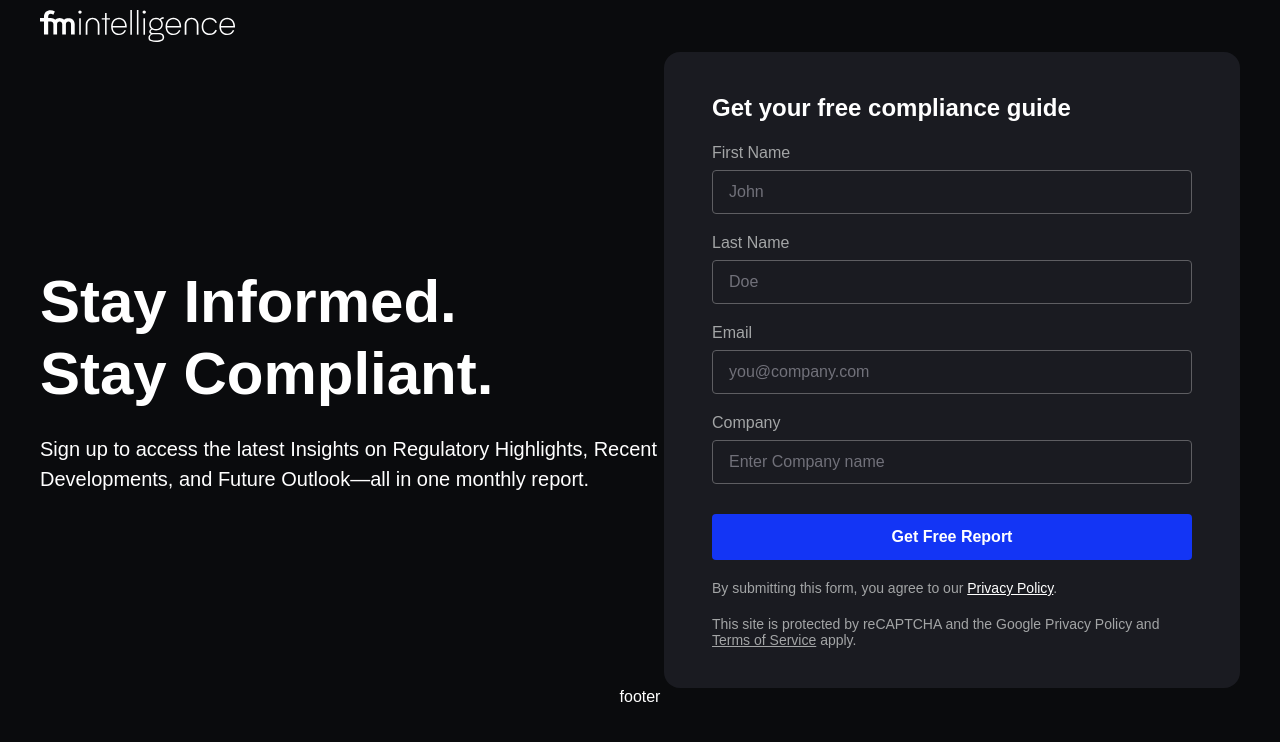
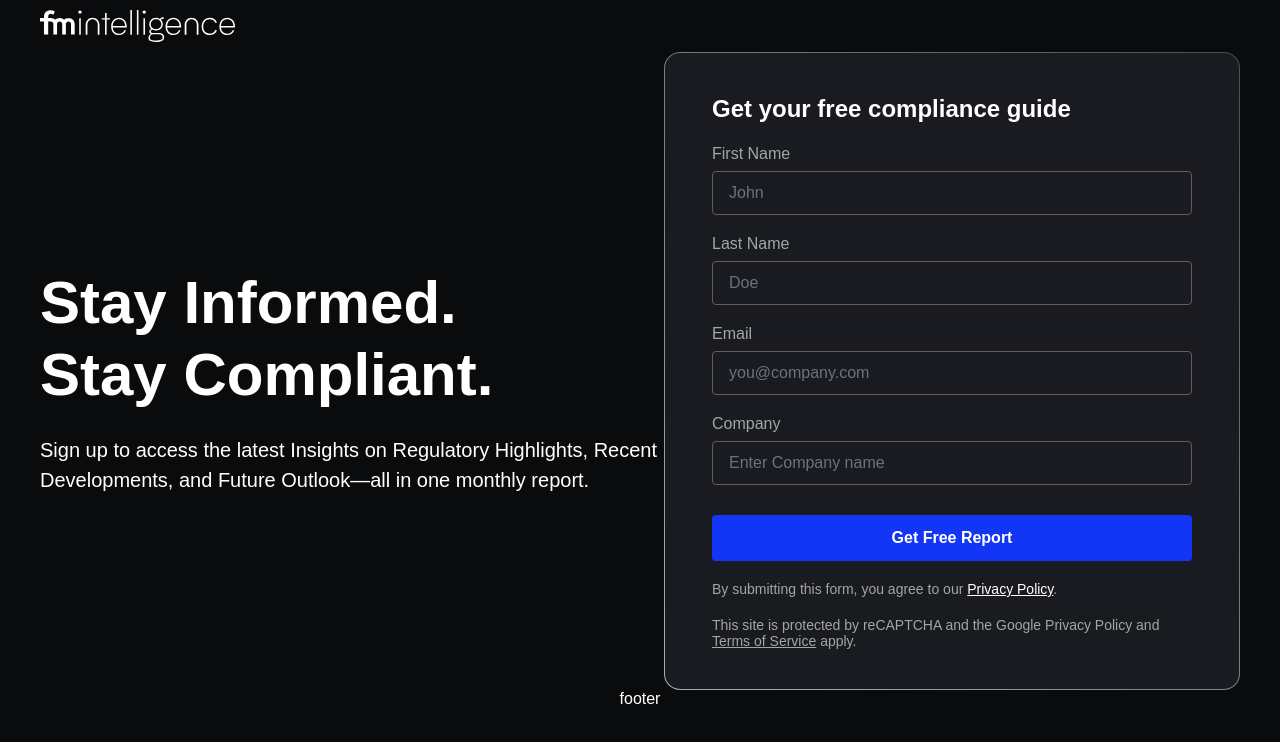
Before and after one commit to syahbes/landingPageFinance, a Vue app: page / in a window 1280 px wide. Shown: the top 742 px of the page. Built offline with nearby package versions, Linux system fonts and the light colour scheme.

Commit message:
gradient color border form

```diff
--- a/src/components/FormComponent.vue
+++ b/src/components/FormComponent.vue
@@ -80,6 +80,14 @@ const fields = [
   background-color: var(--color-background-soft);
   color: var(--color-gray);
   box-sizing: border-box;
+  border: 1px solid transparent;
+  background-clip: padding-box, border-box;
+  background-origin: border-box;
+  background-image: linear-gradient(
+      var(--color-background-soft),
+      var(--color-background-soft)
+    ),
+    linear-gradient(45deg, #acaeb7, #4c4d51);
 }
 
 form {
```
